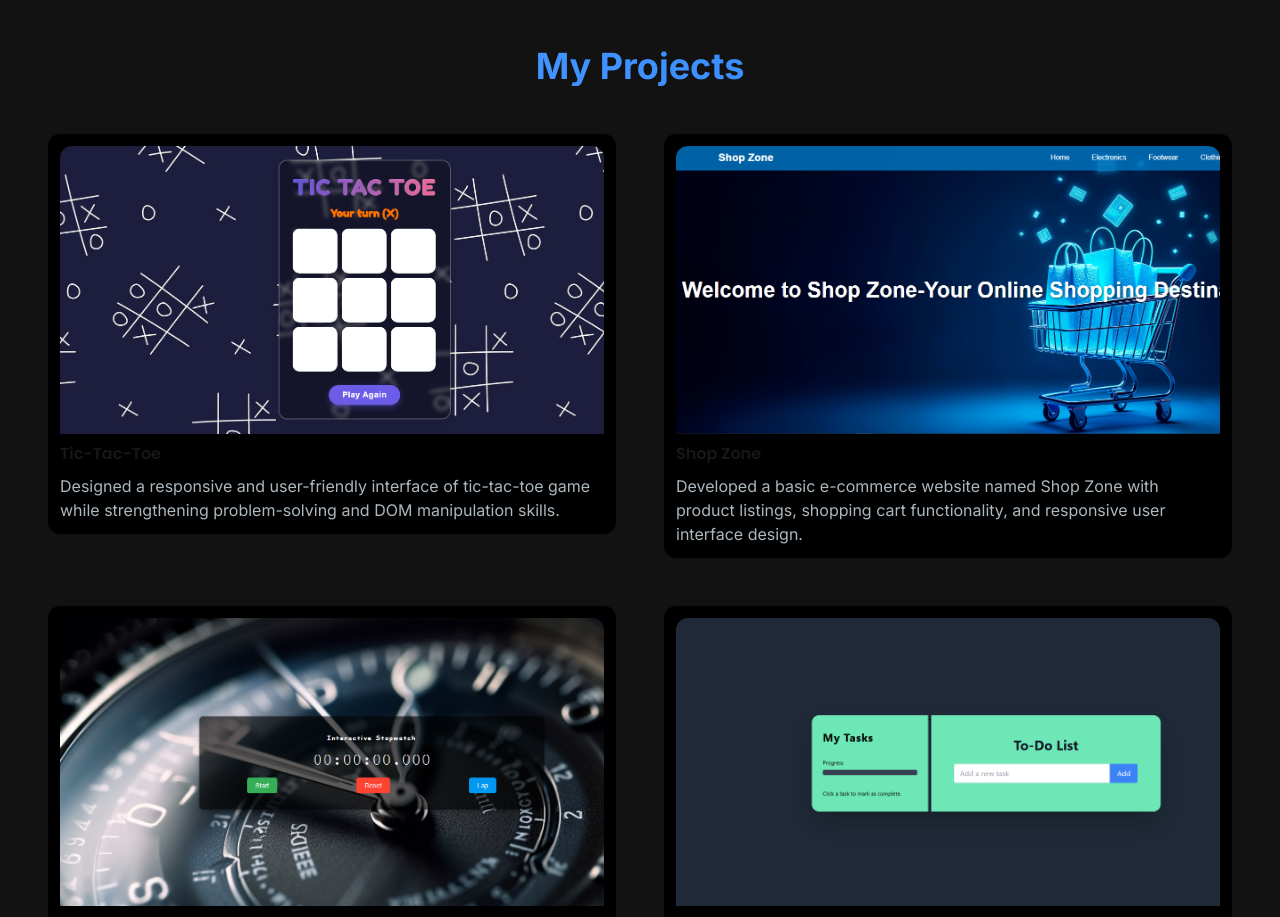
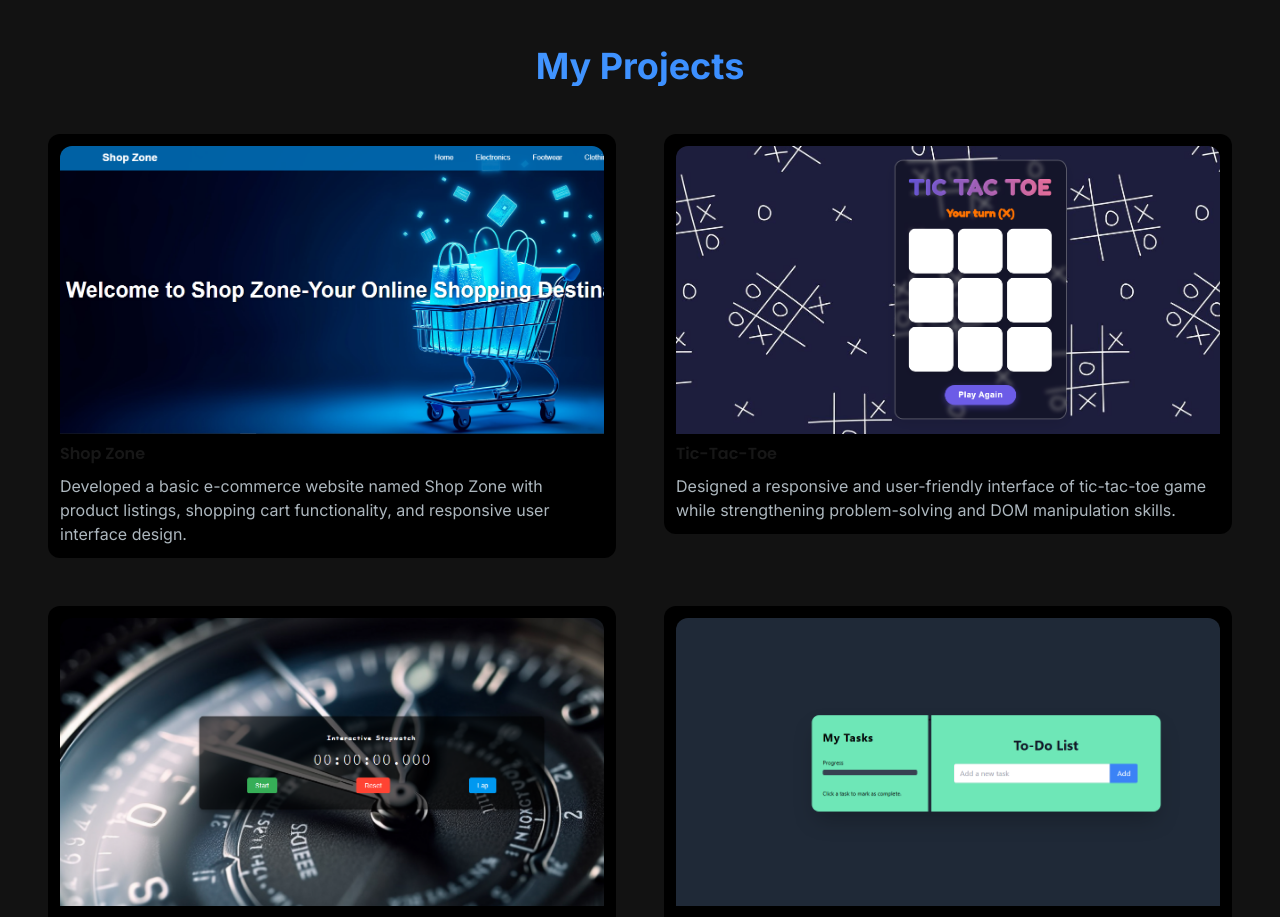
Before and after one commit to VIGNESH-T2005/vignesh, a Next.js app: page / in a window 1280 px wide. Shown: the part 2060-2977 px from the top of the page. Built offline with nearby package versions, Linux system fonts and the light colour scheme; no server answers.

Commit message:
project updation

```diff
--- a/src/components/ProjectSection.jsx
+++ b/src/components/ProjectSection.jsx
@@ -6,23 +6,24 @@ import { motion, useInView } from 'framer-motion'
 
 //data for the project cards
 const projectsData=[
+  {
+  id: 1,
+  title: "Shop Zone",
+  description: "Developed a basic e-commerce website named Shop Zone with product listings, shopping cart functionality, and responsive user interface design.",
+  image: "/shop_zone.png",
+  url:"https://github.com/VIGNESH-T2005/shop_zone",
+  liveurl:"https://shop-zone-ecomm.vercel.app/"
+},
 
   {
-  id: 1,
+  id: 2,
   title: "Tic-Tac-Toe",
   description: "Designed a responsive and user-friendly interface of tic-tac-toe game while strengthening problem-solving and DOM manipulation skills.",
   image: "/tic-tac-toe.png",
   url:"https://github.com/VIGNESH-T2005/Tic-Tac-Toe",
   liveurl:"https://tic-tac-toe-in-site.netlify.app/"
 },
-{
-  id: 2,
-  title: "Shop Zone",
-  description: "Developed a basic e-commerce website named Shop Zone with product listings, shopping cart functionality, and responsive user interface design.",
-  image: "/shop_zone.png",
-  url:"https://github.com/VIGNESH-T2005/Responsive-landing-page-shop-zone-.git",
-  liveurl:"https://shopzone-ecommerce.netlify.app/"
-},
+
 {
   id: 3,
   title: "Stop Watch",
```
